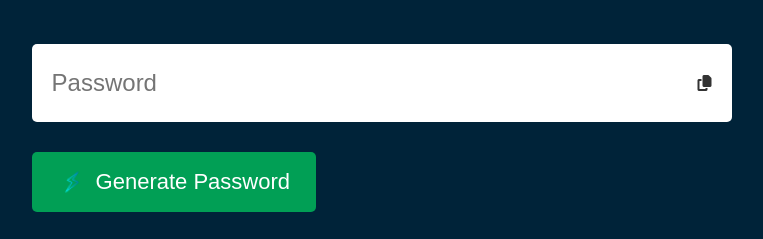
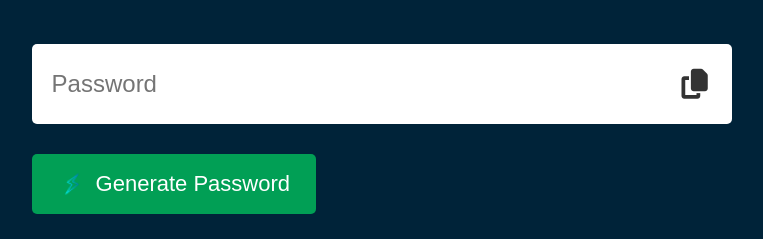
Before and after one commit to javedbaloch123/passwordGenerator.com, a plain HTML site: page index.html in a window 1280 px wide. Shown: the part 264-503 px from the top of the page, 122-885 px from the left. Drawn offline with Linux system fonts and the light colour scheme; files whose address does not match are found by name.

Commit message:
Update project4.css
Signed-off-by: javedbaloch123 <167673748+javedbaloch123@users.noreply.github.com>

```diff
--- a/project4.css
+++ b/project4.css
@@ -72,3 +72,8 @@ color: #fff;
     border-radius: 5px;
     cursor: pointer;
  }
+.fa-copy{
+   width: 30px;
+   cursor: pointer;
+   font-size: 30px;
+}
```
